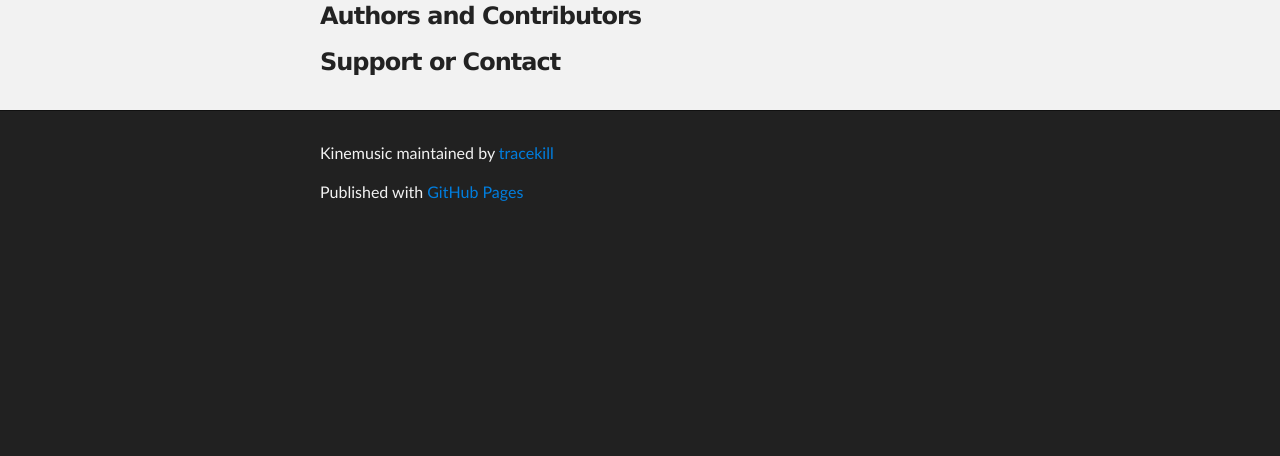
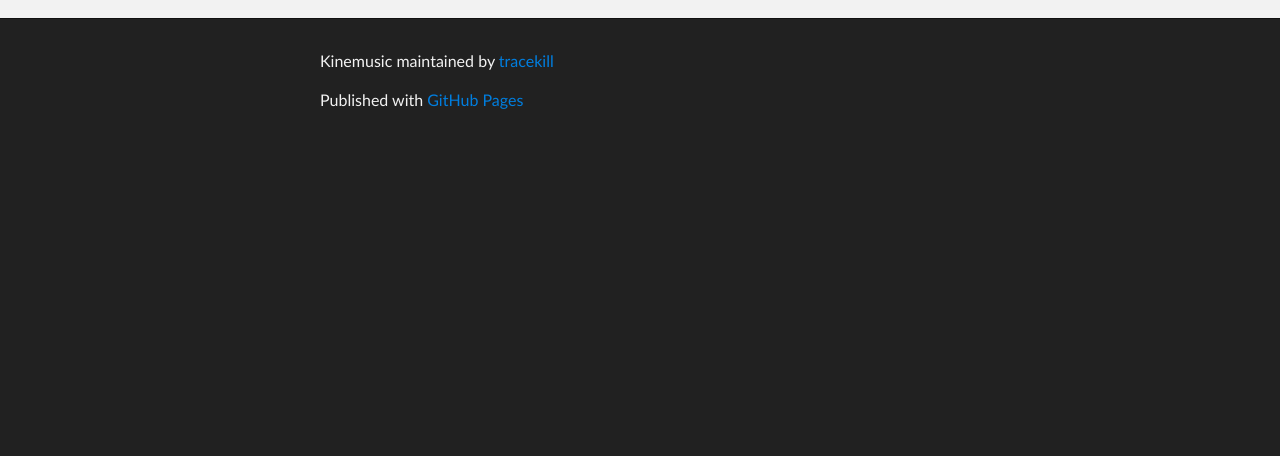
Before and after one commit to dkushner/kinemusic, a plain HTML site: page index.html in a window 1280 px wide. Shown: the part 344-800 px from the top of the page. Drawn offline with Linux system fonts and the light colour scheme.

Commit message:
Update index.html

```diff
--- a/index.html
+++ b/index.html
@@ -34,10 +34,6 @@
         <h3>Kinemusic</h3>
 
 
-<h3>Authors and Contributors</h3>
-
-
-<h3>Support or Contact</h3>
 
       </section>
     </div>
```
